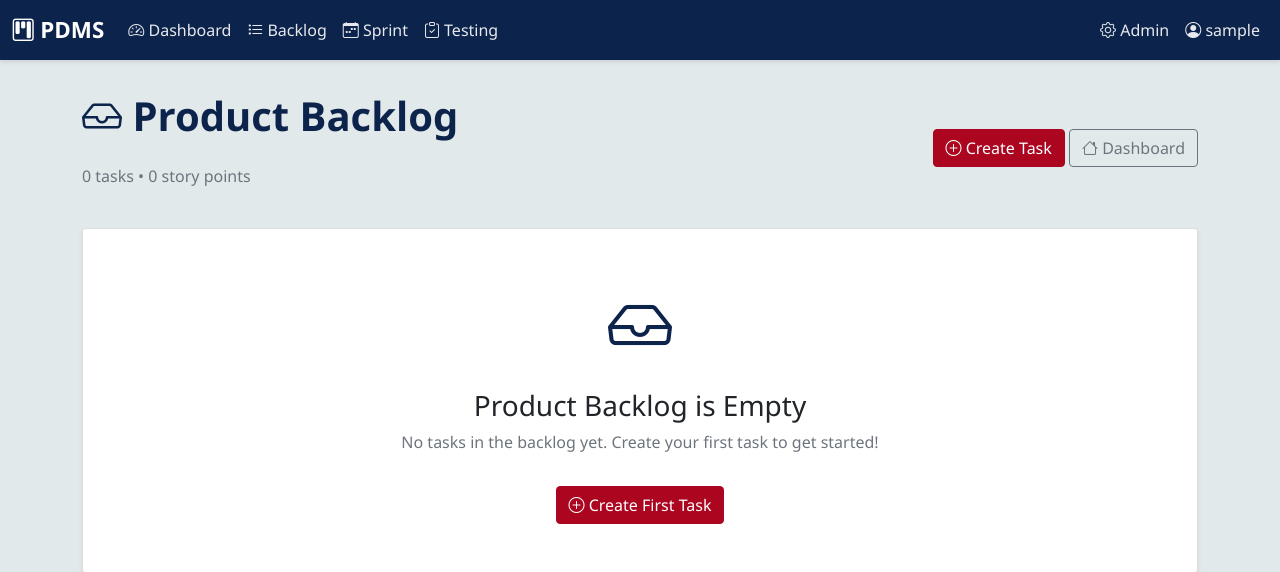
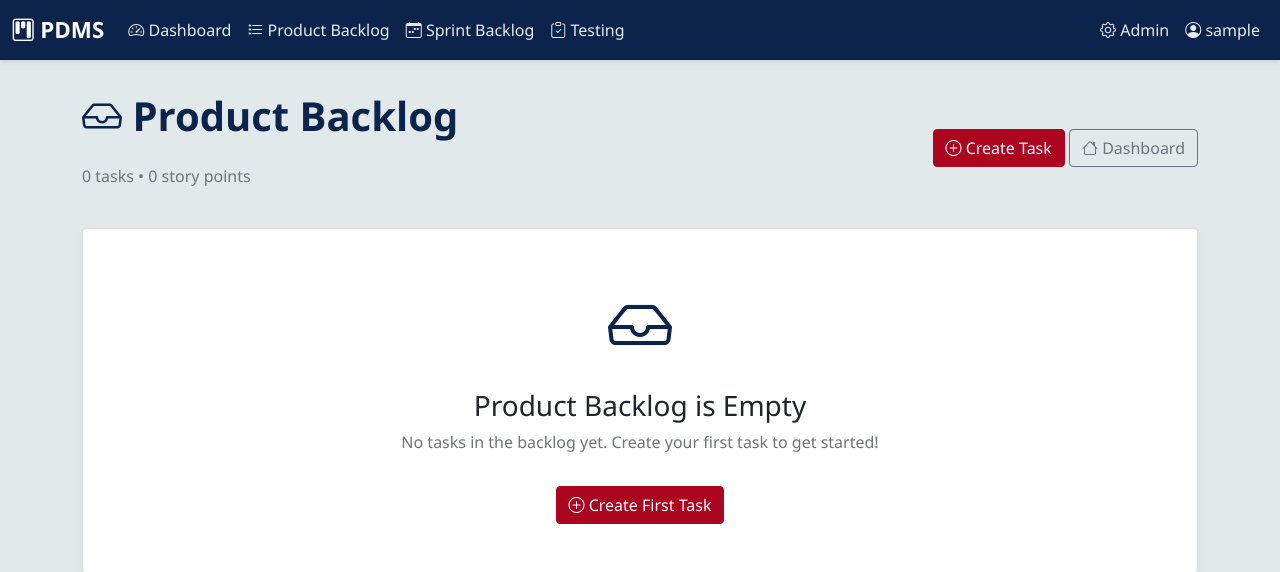
Before and after one commit to David-Coulter/sfwe507site, a Django app: page /backlog/ in a window 1280 px wide. Shown: the top 572 px of the page. Run offline with Django 5.2, Linux system fonts and the light colour scheme; the visitor is signed in with stand-in values (Sample User, id 1); data that the repository does not hold is empty; some libraries are stand-ins or nearby versions.

Commit message:
Update Sprint Backlog Naming Convention

```diff
--- a/507site/main/templates/base.html
+++ b/507site/main/templates/base.html
@@ -194,12 +194,12 @@
                     </li>
                     <li class="nav-item">
                         <a class="nav-link" href="{% url 'product_backlog' %}">
-                            <i class="bi bi-list-task"></i> Backlog
+                            <i class="bi bi-list-task"></i> Product Backlog
                         </a>
                     </li>
                     <li class="nav-item">
                         <a class="nav-link" href="{% url 'sprint_backlog' %}">
-                            <i class="bi bi-calendar-week"></i> Sprint
+                            <i class="bi bi-calendar-week"></i> Sprint Backlog
                         </a>
                     </li>
                     <li class="nav-item">
--- a/507site/main/urls.py
+++ b/507site/main/urls.py
@@ -10,7 +10,7 @@ urlpatterns = [
     path('task_<int:pk>/update-description/', views.update_task_description, name='update_task_description'),
     path('backlog/', views.product_backlog, name='product_backlog'),
     path('sprint_<int:sprint_pk>/board/', views.sprint_board, name='sprint_board'),
-    path('sprints/', views.sprint_backlog, name='sprint_backlog'),
+    path('sprint_backlog/', views.sprint_backlog, name='sprint_backlog'),
     path('task_<int:task_pk>/move-to-sprint/<int:sprint_pk>/', views.move_to_sprint, name='move_to_sprint'),
     path('task_<int:task_pk>/sprint-progress/<str:new_progress>/', views.update_sprint_progress, name='update_sprint_progress'),
     path('testing/', views.testing_queue, name='testing_queue'),
```
